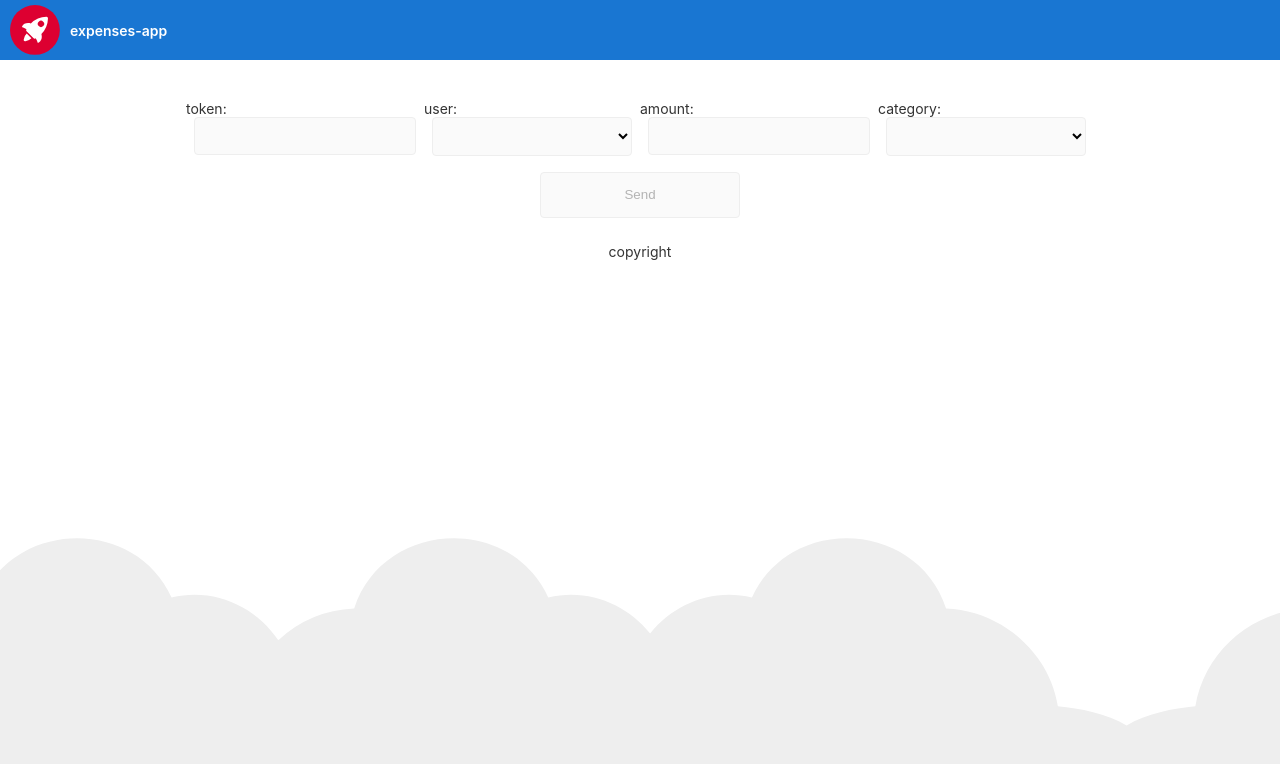
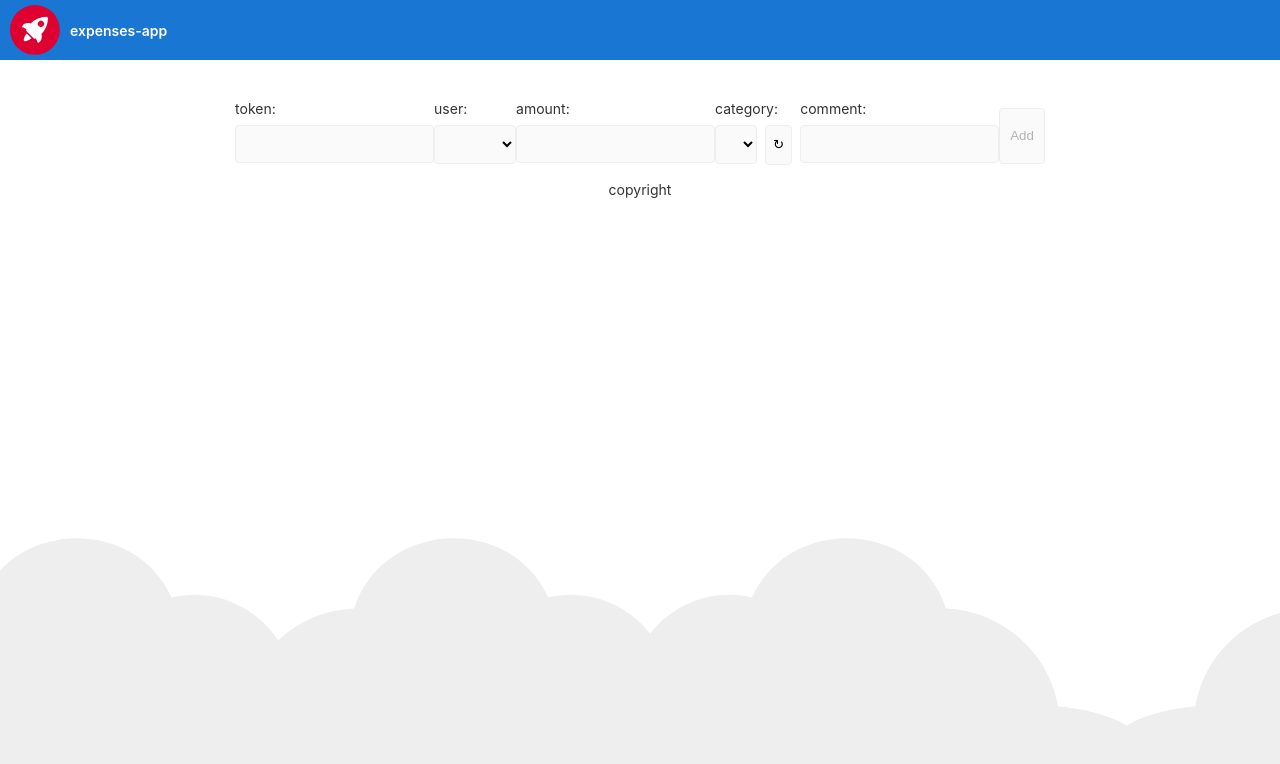
Before and after one commit to asdman384/expenses-app, an Angular app: page / in a window 1280 px wide. Shown: the top 764 px of the page. Built offline with nearby package versions, Linux system fonts and the light colour scheme.

Commit message:
implement dynamic categories; add comment field

```diff
--- a/src/app/app.component.css
+++ b/src/app/app.component.css
@@ -80,14 +80,18 @@ input.card {
     padding: 6px 10px;
 }
 
+.inline-flex {
+    display: flex;
+    justify-content: space-between;
+}
+
 .card {
+    box-sizing: border-box;
     border-radius: 4px;
     border: 1px solid #eee;
     background-color: #fafafa;
-    width: 200px;
-    margin: 0 8px 16px;
+    margin: 8px 0;
     padding: 10px;
-    display: flex;
     flex-direction: row;
     justify-content: center;
     align-items: center;
@@ -129,6 +133,11 @@ input.card {
 
 .card.card.highlight-card span {
     margin-left: 60px;
+}
+
+.card.circle-link {
+    margin: 0px 8px;
+    padding: 7px;
 }
 
 svg#rocket {
@@ -185,10 +194,6 @@ svg#clouds {
         width: 100%;
     }
 
-    .card:not(.highlight-card) {
-        margin: 8px 0;
-    }
-
     .card.highlight-card span {
         margin-left: 72px;
     }
--- a/src/app/app.component.html
+++ b/src/app/app.component.html
@@ -15,13 +15,11 @@
     </svg>
     <span>{{ title }}</span>
     <div class="spacer"></div>
-
 </div>
 
 <div class="content" role="main">
-
-
     <div class="card-container">
+        <div class="inline-flex">
             <label>
                 <div>token:</div>
                 <input class="card" type="text" [(ngModel)]="token">
@@ -34,40 +32,36 @@
                     <option value="Hanna">Hanna</option>
                 </select>
             </label>
+        </div>
 
         <label>
             <div>amount:</div>
             <input class="card" type="number" [(ngModel)]="amount">
         </label>
 
+        <div>
             <label>
                 <div>category:</div>
                 <select class="card" [(ngModel)]="category">
-                <option value="Нямка">Нямка</option>
-                <option value="Продукты">Продукты</option>
-                <option value="Транспорт">Транспорт</option>
-                <option value="Обед">Обед</option>
-                <option value="Ресторан">Ресторан</option>
-                <option value="Хозтовары">Хозтовары</option>
-                <option value="Одежда">Одежда</option>
-                <option value="Аренда">Аренда</option>
-                <option value="Подарки">Подарки</option>
-                <option value="Медикаменты">Медикаменты</option>
-                <option value="Медицина">Медицина</option>
-                <option value="Косметика">Косметика</option>
-                <option value="Поездки">Поездки</option>
-                <option value="Бижутерия">Бижутерия</option>
-                <option value="Покупки (разное)">Покупки (разное)</option>
-                <option value="Родителям">Родителям</option>
-                <option value="Абонплата(моб/интернет)">Абонплата(моб/интернет)</option>
+                    <option *ngFor="let c of categories" [ngValue]="c[0]">{{c[0]}}</option>
                 </select>
             </label>
 
-        <button [disabled]="!this.user || !this.token || !this.amount || !this.category || !sendEnabled" class="card"
-            target="_self" rel="noopener" href="#" (click)="sendClick($event)">
-            <span>Send</span>
+            <button [disabled]="!enabled" class="card circle-link" target="_self" rel="noopener" href="#"
+                (click)="getCategories()">
+                <span>&#x21bb;</span>
             </button>
+        </div>
 
+        <label>
+            <div>comment:</div>
+            <input class="card" type="text" [(ngModel)]="comment" style="width: 100%">
+        </label>
+
+        <button [disabled]="!this.user || !this.token || !this.amount || !this.category || !enabled" class="card"
+            target="_self" rel="noopener" href="#" (click)="addClick($event)">
+            <span>Add</span>
+        </button>
     </div>
 
     <footer>
--- a/src/app/app.component.ts
+++ b/src/app/app.component.ts
@@ -10,12 +10,14 @@ import { StorageService } from 'src/services/interfaces/storage';
 export class AppComponent implements OnInit {
 
     title = 'expenses-app';
-    sendEnabled = true;
+    enabled = true;
 
     token: string = ''
     user: string = ''
     amount: number
     category: string = ''
+    comment: string = ''
+    categories: string[] = [];
 
     constructor(
         private service: SpreadsheetService,
@@ -24,7 +26,7 @@ export class AppComponent implements OnInit {
 
     ngOnInit(): void {
         var savedfields = this.storage.get<SavedFields>('savedfields');
-        console.log(savedfields);
+        this.categories = this.storage.get<string[]>('categories');
 
         if (savedfields) {
             this.token = savedfields.token;
@@ -32,21 +34,35 @@ export class AppComponent implements OnInit {
         }
     }
 
-    sendClick(e) {
+    getCategories() {
+        if (!this.token)
+            return;
 
+        this.enabled = false;
+
+        this.service
+            .getCategories(this.token)
+            .subscribe(categories => {
+                this.enabled = true;
+                this.categories = categories.result;
+                this.storage.put<string[]>('categories', categories.result);
+            });
+    }
+
+    addClick(e) {
         if (!this.user || !this.token || !this.amount || !this.category)
             return;
 
-        this.sendEnabled = false;
-
-        console.log(this.token, this.user, this.amount, this.category);
+        this.enabled = false;
 
         this.service
-            .add(this.token, this.user, this.amount, this.category)
+            .add(this.token, this.user, this.amount, this.category, this.comment)
             .subscribe(respone => {
-                this.sendEnabled = true;
+                this.enabled = true;
                 this.storage.put<SavedFields>('savedfields', { token: this.token, user: this.user });
-                console.log(respone);
+                this.category = '';
+                this.comment = '';
+                this.amount = null;
             });
 
     }
--- a/src/index.html
+++ b/src/index.html
@@ -3,7 +3,7 @@
 <head>
   <meta charset="utf-8">
   <title>ExpensesApp</title>
-  <base href="/">
+  <base href="">
   <meta name="viewport" content="width=device-width, initial-scale=1">
   <link rel="icon" type="image/x-icon" href="favicon.ico">
 </head>
--- a/src/main.ts
+++ b/src/main.ts
@@ -5,8 +5,8 @@ import { AppModule } from './app/app.module';
 import { environment } from './environments/environment';
 
 if (environment.production) {
-  enableProdMode();
+    enableProdMode();
 }
 
 platformBrowserDynamic().bootstrapModule(AppModule)
-  .catch(err => console.error(err));
+    .catch(err => console.error(err));
--- a/src/services/spreadsheet.service.ts
+++ b/src/services/spreadsheet.service.ts
@@ -9,13 +9,19 @@ export class SpreadsheetService {
 
     constructor(private http: HttpClient) { }
 
-    add(token: string, name: string, amount: number, category: string): Observable<AddResponse> {
-        return this.http.jsonp<AddResponse>(
-            `https://script.google.com/macros/s/${token}/exec?name=${name}&amount=${amount}&category=${category}`, 'callback');
+    add(token: string, name: string, amount: number, category: string, comment: string): Observable<Response<string>> {
+        return this.http.jsonp<Response<string>>(
+            `https://script.google.com/macros/s/${token}/exec?action=add&name=${name}&amount=${amount}&category=${category}&comment=${comment}`, 'callback');
+    }
+
+    getCategories(token: string): Observable<Response<string[]>> {
+        return this.http.jsonp<Response<string[]>>(
+            `https://script.google.com/macros/s/${token}/exec?action=getcategories`, 'callback');
     }
 
 }
 
-export class AddResponse {
+export class Response<TResponse> {
     status: string;
+    result: TResponse;
 }
```
Also changed, not shown: 5 other files (tests, documents, lock files or other folders). Lines whose indentation alone changed are shown as unchanged.
